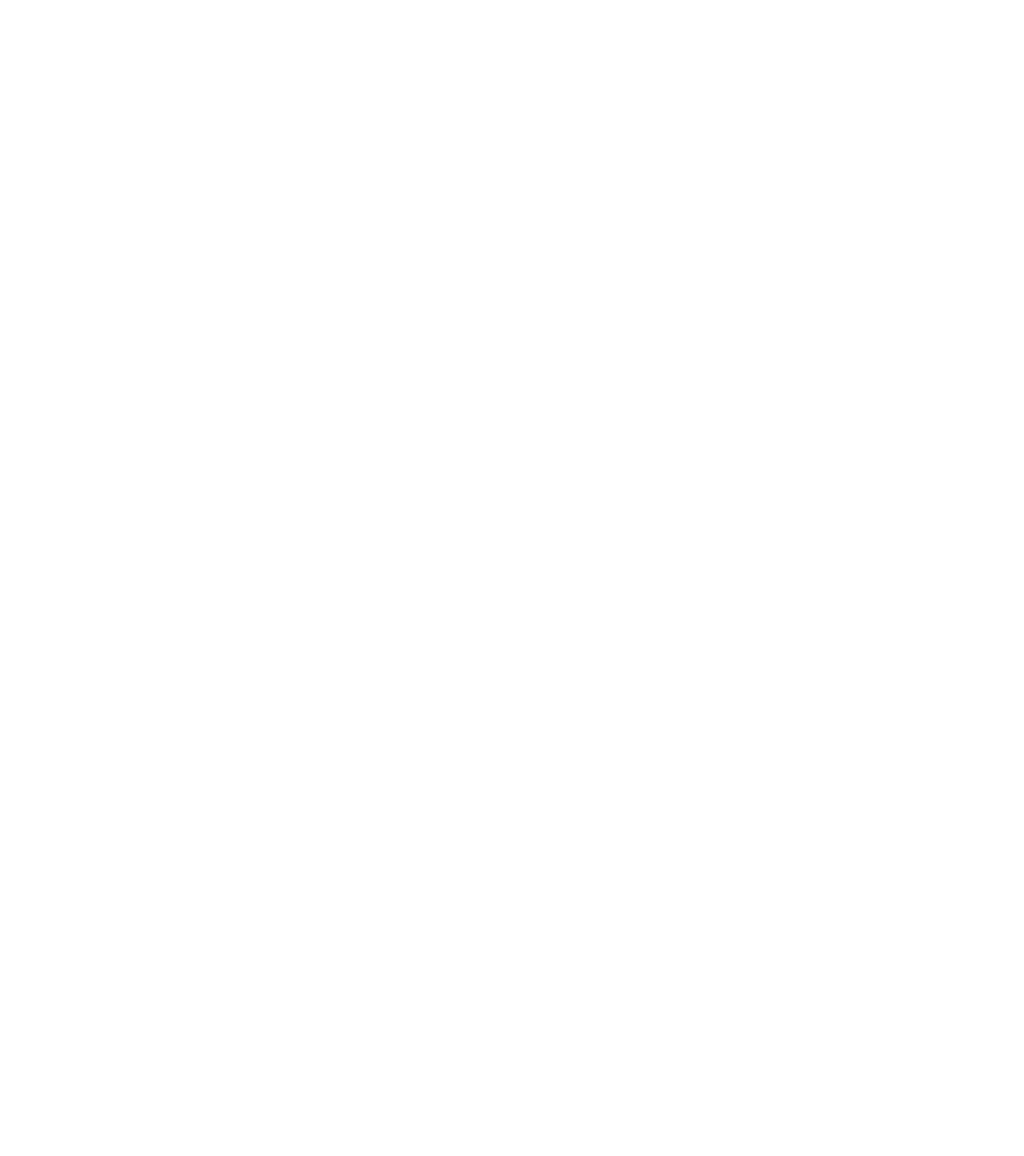
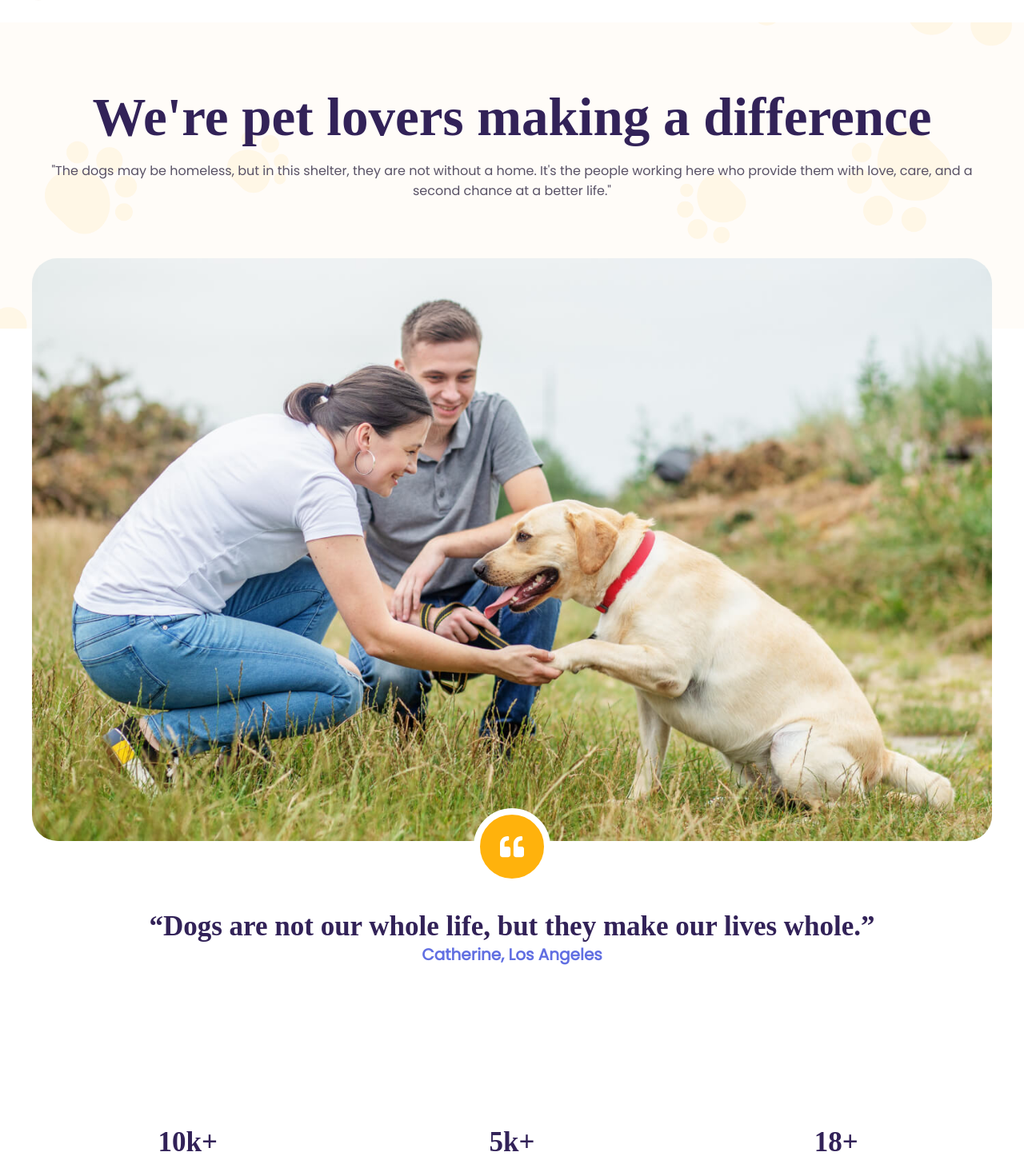
Before and after one commit to simz14/HappyTails, a React (Vite) app in the folder client/: page /aboutus in a window 1280 px wide. Before the commit this address had no page. Shown: the part 84-1530 px from the top of the page at 80% size. Before the commit the page ends 800 px from the top, so only its background shows below. Built offline with nearby package versions, Linux system fonts and the light colour scheme; a web font is replaced by a local one.

Commit message:
anout us screen intro, image

```diff
--- a/client/src/App.jsx
+++ b/client/src/App.jsx
@@ -11,6 +11,7 @@
 import HowItWorks from "./screens/HowItWorks/HowItWorks";
 import ContactUs from "./screens/ContactUs/ContactUs";
 import ScrollTop from "./components/ScrollTop";
+import AboutUs from "./screens/AboutUs/AboutUs";
 
 const App = () => {
   return (
@@ -25,6 +26,7 @@
           <Route exact path="/donation" element={<Donation />} />
           <Route exact path="/howitworks" element={<HowItWorks />} />
           <Route exact path="/contactus" element={<ContactUs />} />
+          <Route exact path="/aboutus" element={<AboutUs />} />
         </Routes>
       </DogsProvider>
     </Theme>
--- a/client/src/components/Footer/Footer.jsx
+++ b/client/src/components/Footer/Footer.jsx
@@ -200,17 +200,17 @@
               <h3>Navigation</h3>
               <ul>
                 <li>
-                  <a href="#">
+                  <a href="/howitqworks">
                     <span>How it works</span>
                   </a>
                 </li>
                 <li>
-                  <a href="#">
+                  <a href="/donation">
                     <span>Donation</span>
                   </a>
                 </li>
                 <li>
-                  <a href="#">
+                  <a href="/doglist">
                     <span>Dog list</span>
                   </a>
                 </li>
@@ -220,13 +220,13 @@
               <h3>Our Organization</h3>
               <ul>
                 <li>
-                  <a href="#">
+                  <a href="/aboutus">
                     <span>About Us</span>
                   </a>
                 </li>
 
                 <li>
-                  <a href="#">
+                  <a href="/contactus">
                     <span>Contact</span>
                   </a>
                 </li>
--- a/client/src/components/Header/MenuDropdown.jsx
+++ b/client/src/components/Header/MenuDropdown.jsx
@@ -115,7 +115,7 @@
             <ListItemButton onClick={() => handleClickMenuItem("/donation")}>
               <ListItemText primary="Donation" />
             </ListItemButton>
-            <ListItemButton>
+            <ListItemButton onClick={() => handleClickMenuItem("/aboutus")}>
               <ListItemText primary="About us" />
             </ListItemButton>
             <ListItemButton onClick={() => handleClickMenuItem("/contactus")}>
--- a/client/src/components/ScrollTop.jsx
+++ b/client/src/components/ScrollTop.jsx
@@ -1,9 +1,9 @@
 import { useEffect } from "react";
 
-const ScrollTop = () => {
+const ScrollTop = ({ dependecy }) => {
   useEffect(() => {
     window.scrollTo(0, 0);
-  }, []);
+  }, [dependecy]);
   return null;
 };
 export default ScrollTop;
--- /dev/null
+++ b/client/src/screens/AboutUs/AboutUs.jsx
@@ -0,0 +1,22 @@
+import React from "react";
+import Layout from "../../components/Layout";
+import ScrollTop from "../../components/ScrollTop";
+import IntroSection from "./components/IntroSection";
+import ImageQuote from "./components/ImageQuote";
+import CounterWidget from "../../components/CounterWidget";
+import { Container } from "../../components/Container";
+
+const AboutUs = () => {
+  return (
+    <Layout>
+      <ScrollTop />
+      <IntroSection />
+      <ImageQuote />
+      <Container>
+        <CounterWidget />
+      </Container>
+    </Layout>
+  );
+};
+
+export default AboutUs;
--- /dev/null
+++ b/client/src/screens/AboutUs/components/ImageQuote.jsx
@@ -0,0 +1,76 @@
+import styled from "styled-components";
+import donation6 from "../../../assets/donation/donation6.jpg";
+import { Container } from "../../../components/Container";
+import { Spacer } from "../../../components/Spacer";
+import { FaQuoteLeft } from "react-icons/fa";
+
+const Wrapper = styled.div`
+  background-color: white;
+  border: 1.5rem solid white;
+  border-radius: ${({ theme }) => theme.radius.xLarge};
+  position: relative;
+
+  img {
+    width: 100%;
+    border-radius: ${({ theme }) => theme.radius.large};
+  }
+  span {
+    color: ${({ theme }) => theme.colors.mediumPurple};
+    font-size: 20px;
+    font-weight: 600;
+  }
+  .content {
+    position: relative;
+    bottom: 8rem;
+    text-align: center;
+  }
+  .imgWrapper {
+    position: relative;
+  }
+  .quotes {
+    background-color: ${({ theme }) => theme.colors.brightYellow};
+    width: 5rem;
+    height: 5rem;
+    display: flex;
+    justify-content: center;
+    align-items: center;
+    border-radius: 50px;
+    color: white;
+    border: 0.5rem solid white;
+    position: absolute;
+    bottom: -3rem;
+    left: 50%;
+    transform: translateX(-50%);
+    font-size: 30px;
+  }
+  @media (max-width: 750px) {
+    .quotes {
+      width: 3rem;
+      height: 3rem;
+      font-size: 20px;
+    }
+  }
+`;
+
+const ImageQuote = () => {
+  return (
+    <Container>
+      <Wrapper>
+        <div className="content">
+          <div className="imgWrapper">
+            <img src={donation6} alt="dog"></img>
+            <div className="quotes">
+              <FaQuoteLeft />
+            </div>
+          </div>
+
+          <Spacer size="s" />
+          <h2>“Dogs are not our whole life, but they make our lives whole.”</h2>
+          <span>Catherine, Los Angeles</span>
+        </div>
+      </Wrapper>
+    </Container>
+  );
+};
+
+export default ImageQuote;
--- /dev/null
+++ b/client/src/screens/AboutUs/components/IntroSection.jsx
@@ -0,0 +1,31 @@
+import { Container } from "@mui/material";
+import PawsBcg from "../../../components/PawsBcg";
+import { Spacer } from "../../../components/Spacer";
+import ImageQuote from "./ImageQuote";
+import styled from "styled-components";
+
+const IntroWrapper = styled.div`
+  position: relative;
+  margin-bottom: 4rem;
+`;
+
+const IntroSection = () => {
+  return (
+    <PawsBcg>
+      <Container>
+        <IntroWrapper>
+          <Spacer size="s" />
+          <h1>We're pet lovers making a difference</h1>
+          <p>
+            "The dogs may be homeless, but in this shelter, they are not without
+            a home. It's the people working here who provide them with love,
+            care, and a second chance at a better life."
+          </p>
+          <Spacer size="s" />
+        </IntroWrapper>
+      </Container>
+    </PawsBcg>
+  );
+};
+
+export default IntroSection;
--- a/client/src/screens/Dog/DogDetail.jsx
+++ b/client/src/screens/Dog/DogDetail.jsx
@@ -23,7 +23,7 @@
 
   return (
     <Layout>
-      <ScrollTop />
+      <ScrollTop dependecy={id} />
       <PawsBcg>
         <Container>
           <Spacer size="s" />
--- a/client/src/screens/Donation/components/DescriptionSection.jsx
+++ b/client/src/screens/Donation/components/DescriptionSection.jsx
@@ -7,7 +7,7 @@
 
 const DescriptionWrap = styled.div`
   background-color: ${({ theme }) => theme.colors.lightPurple};
-  .qoute {
+  .quote {
     padding: 0 1rem;
     border-left: 5px solid ${({ theme }) => theme.colors.mediumPurple};
     gap: 1rem;
@@ -41,7 +41,7 @@
           the community on responsible pet ownership and promote adoption.
         </p>
 
-        <div className="qoute">
+        <div className="quote">
           <span>
             "Every dog deserves a loving home, and we're here to help make that
             happen."
--- a/client/src/screens/Home/sections/ClientsSection.jsx
+++ b/client/src/screens/Home/sections/ClientsSection.jsx
@@ -22,7 +22,7 @@
     border-radius: ${(props) => props.theme.spacing.padding.large};
   }
 
-  & .qoute {
+  & .quote {
     position: absolute;
     bottom: 0;
     left: 50%;
@@ -37,14 +37,14 @@
 
   @media (max-width: 750px) {
     grid-template-columns: 1fr;
-    & .qoute {
+    & .quote {
       min-width: 80%;
       padding: 1.5rem;
     }
   }
 `;
 
-const ClientsQoutes = styled.div`
+const ClientsQuotes = styled.div`
   display: grid;
   grid-template-columns: 1fr 1fr 1fr 1fr;
   gap: 3rem;
@@ -86,7 +86,7 @@
           <div>
             <img className="dogImage" src={whiteDogWomen} alt="dog" />
           </div>
-          <div className="qoute">
+          <div className="quote">
             <p>
               “The first day we bought Miso home, he did’nt cry at all on the
               car ride home. He was incredibely curious.”
@@ -95,7 +95,7 @@
           </div>
         </Intro>
         <Spacer size="s" />
-        <ClientsQoutes>
+        <ClientsQuotes>
           <div>
             <p>
               “I was hesitant about adopting a dog at first, but it's been such
@@ -148,7 +148,7 @@
               </div>
             </div>
           </div>
-        </ClientsQoutes>
+        </ClientsQuotes>
         <Spacer size="s" />
       </Container>
     </ClintesWrapp>
--- a/client/src/screens/Home/sections/IntroSection.jsx
+++ b/client/src/screens/Home/sections/IntroSection.jsx
@@ -36,7 +36,7 @@
   & .introText {
     max-width: 2000px;
     padding: 0 15%;
-    & .qoute {
+    & .quote {
       font-family: ${(props) => props.theme.typography.family.basic};
       font-size: ${(props) => props.theme.typography.size.xLarge};
       margin-bottom: 3rem;
@@ -55,7 +55,7 @@
         justify-items: center;
         text-align: center;
       }
-      & .qoute {
+      & .quote {
         font-size: ${(props) => props.theme.typography.size.large};
       }
     }
@@ -85,7 +85,7 @@
           <Spacer size="s" />
           <div className="content">
             <h1>Adoption is a loving option</h1>
-            <p className="qoute">
+            <p className="quote">
               Adopting a dog is a journey of growth, love, and patience. It's
               not always easy, but the reward of a loyal companion who will
               always be there for you is priceless.
```
Also changed, not shown: client/src/assets/donation/donation6.jpg (added).
